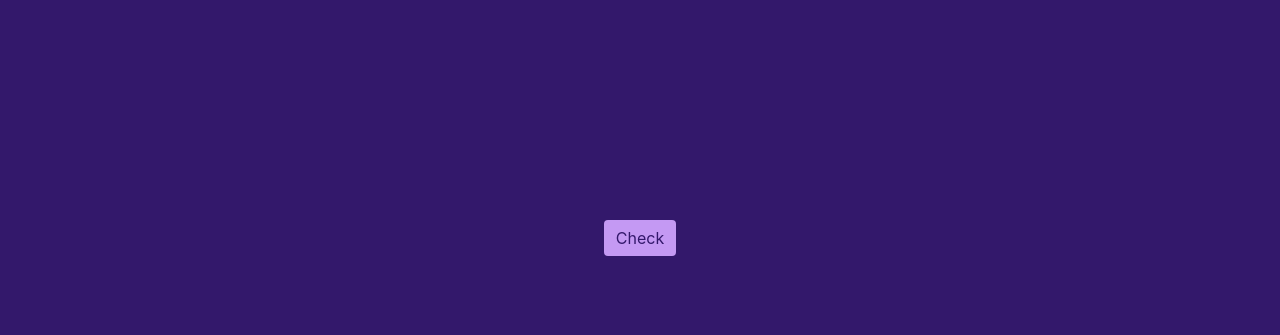
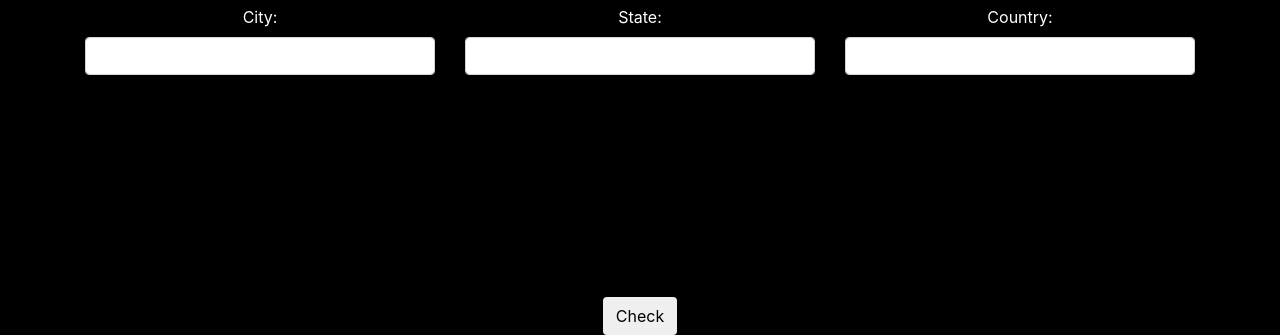
Before and after one commit to chuelgi/weatherApp, a Flask app: page / in a window 1280 px wide. Shown: the part 501-836 px from the top of the page. Before the commit the page ends 757 px from the top, so only its background shows below. Run offline with Flask 3, Linux system fonts and the light colour scheme; some libraries are stand-ins or nearby versions.

Commit message:
update index page syling add function to switch between day/night theme

```diff
--- a/static/script.js
+++ b/static/script.js
@@ -2,13 +2,18 @@ function setTheme() {
 	var now = new Date();
 	var hour = now.getHours();
 	var body = document.body;
+	var mainIframe = document.getElementById('mainiframe');
 
 	if (hour >= 6 && hour < 18) {
 		body.classList.remove('night');
 		body.classList.add('day');
+		mainIframe.src =
+			'https://my.spline.design/earthday-9d45310cde1d5aa5e7eafd5319e21a37/';
 	} else {
 		body.classList.remove('day');
 		body.classList.add('night');
+		mainIframe.src =
+			'https://my.spline.design/untitled-314291d07ca525747f5d7034eda789d8/';
 	}
 }
 
--- a/static/style.css
+++ b/static/style.css
@@ -1,35 +1,19 @@
-body {
-    background-color: #33186b;
-    color: #c499f3;
+
+
+body{
+    background-color: #3498db;
 }
 
-.form-control {
-    color: #000000;
-    background-color: #c499f3;
+/*spline*/
+#mainiframe{
+    height: 500px;
+    width: 500px;
 }
 
-.btn {
-    background-color: #c499f3;
-    margin-top: 50px;
-    color: #33186b;
-    border: #F2AFEF;
+
+/*night theme*/
+
+.night{
+    background-color: #000000;
+    color: white;
 }
-
-.btn:hover {
-    background-color:#F2AFEF;
-    color:  #33186b;
-}
-
-.btn:active {
-    background-color:#F2AFEF;
-
-    color:  #33186b;
-}
-
-.btn:focus, .btn:active {
-    box-shadow: 0 0 0 0.2rem #F2AFEF;
-}
-
-.card{
-    background-color: #7360df;
-}
--- a/templates/index.html
+++ b/templates/index.html
@@ -7,12 +7,15 @@
 
     <!--bootstrap-->
     <link rel="stylesheet" href="https://cdn.jsdelivr.net/npm/bootstrap@4.0.0/dist/css/bootstrap.min.css" integrity="sha384-Gn5384xqQ1aoWXA+058RXPxPg6fy4IWvTNh0E263XmFcJlSAwiGgFAW/dAiS6JXm" crossorigin="anonymous">
-    <link rel="stylesheet" href="{{ url_for('static', filename='style.css') }}">
-
+    <link rel="stylesheet" href="/weatherApp/static/style.css">
 </head>
 <body>
     <div class="container">
-        <h1 class="text-center mb-5" style="margin-top: 30%;">Check Weather in...</h1>
+        <div class="row">
+            <div class="col-md-6">
+                <iframe id="mainiframe" src="" frameborder="10"></iframe>
+            </div>
+         </div>
         <form action="/" method="post">
             <div class="row text-center" >
                 <div class="col-md-4 ">
@@ -47,6 +50,8 @@
     <script src="https://code.jquery.com/jquery-3.2.1.slim.min.js" integrity="sha384-KJ3o2DKtIkvYIK3UENzmM7KCkRr/rE9/Qpg6aAZGJwFDMVNA/GpGFF93hXpG5KkN" crossorigin="anonymous"></script>
     <script src="https://cdn.jsdelivr.net/npm/popper.js@1.12.9/dist/umd/popper.min.js" integrity="sha384-ApNbgh9B+Y1QKtv3Rn7W3mgPxhU9K/ScQsAP7hUibX39j7fakFPskvXusvfa0b4Q" crossorigin="anonymous"></script>
     <script src="https://cdn.jsdelivr.net/npm/bootstrap@4.0.0/dist/js/bootstrap.min.js" integrity="sha384-JZR6Spejh4U02d8jOt6vLEHfe/JQGiRRSQQxSfFWpi1MquVdAyjUar5+76PVCmYl" crossorigin="anonymous"></script>
+    <!--theme-->
+    <script src="/weatherApp/static/script.js"></script>
 
 </body>
 </html>
```
